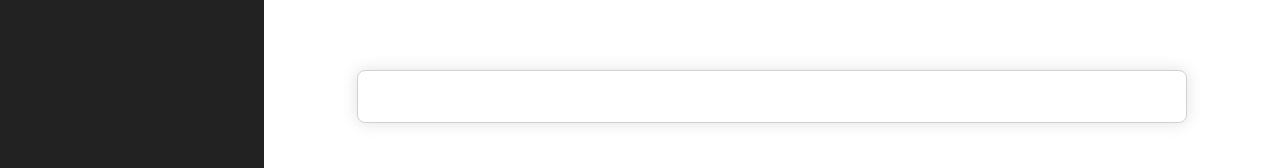
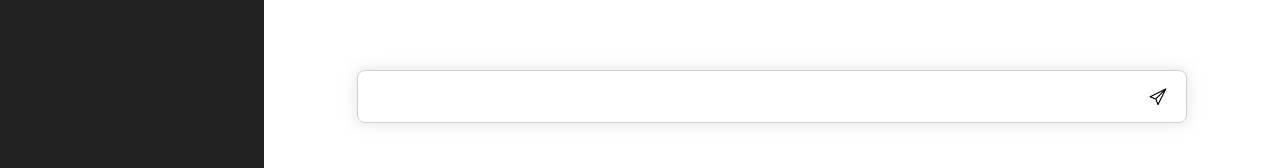
Before and after one commit to glin18/cat-gpt, a React (Create React App) app: page / in a window 1280 px wide. Shown: the part 629-797 px from the top of the page. Built offline with nearby package versions, Linux system fonts and the light colour scheme.

Commit message:
Add submit button to input

```diff
--- a/src/App.css
+++ b/src/App.css
@@ -123,6 +123,7 @@ input{
   border: 1px solid rgb(209, 209, 209);
   border-radius: 0.5rem;
   font-size: 1.2rem;
+  position: relative;
 }
 
 .input-bar-container{
@@ -132,6 +133,27 @@ input{
 
 input:focus{
   outline: none;
+}
+
+button{
+  all: unset;
+  cursor: pointer;
+  position: absolute;
+  top: 13px;
+  right: 14px;
+  padding: 5px 4px 0px 4px;
+}
+
+button:hover{
+  background-color: rgb(235, 234, 234);
+  border-radius: 3px;
+
+}
+
+button img{
+  height: 22px;
+  width: 22px;
+  color: grey;
 }
 
 @media (max-width: 1100px){
--- a/src/components/InputBar.js
+++ b/src/components/InputBar.js
@@ -1,10 +1,14 @@
 import React from 'react'
+import SubmitArrow from "../images/submit-arrow.png"
 
 export const InputBar = () => {
   return (
     <div className="input-bar-container">
         <form>
             <input type="text"></input>
+            <button type="submit">
+                <img src={SubmitArrow}></img>
+            </button>
         </form>
     </div>
   )
```
Also changed, not shown: src/images/submit-arrow.png (added).
